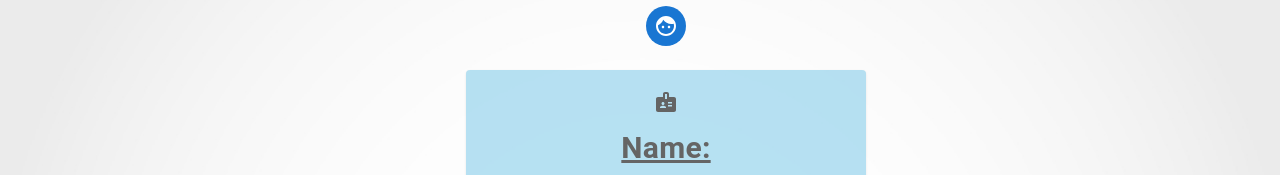
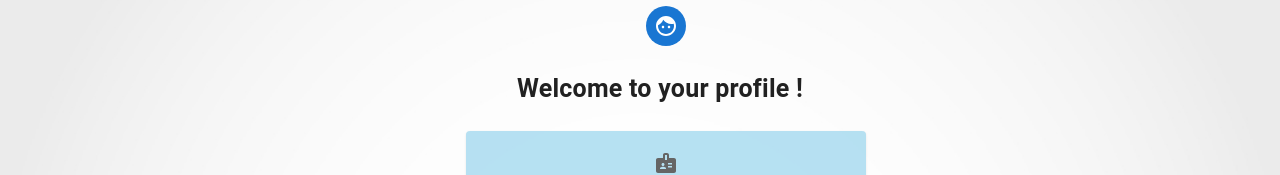
Before and after one commit to Nihilus888/IBull, a React (Create React App) app: page /profile/1 in a window 1280 px wide. Shown: the part 159-334 px from the top of the page. Built offline with nearby package versions, Linux system fonts and the light colour scheme; no server answers; sample sign-in values are in the browser's storage.

Commit message:
added some profile styling

```diff
--- a/src/components/profile/Profile.jsx
+++ b/src/components/profile/Profile.jsx
@@ -227,6 +227,20 @@ export default function Profile(props) {
               >
                 <FaceIcon />
               </Avatar>
+
+            <Typography
+            sx= {{
+              marginBottom: 3,
+              marginTop: 3,
+              justifyContent: "center",
+              marginLeft: 5,
+              fontSize: 25,
+              fontWeight: "bold",
+            }}
+            >
+                Welcome to your profile {formData.name}!
+            </Typography>
+
               <Card
                 sx={{
                   minHeight: 400,
```
